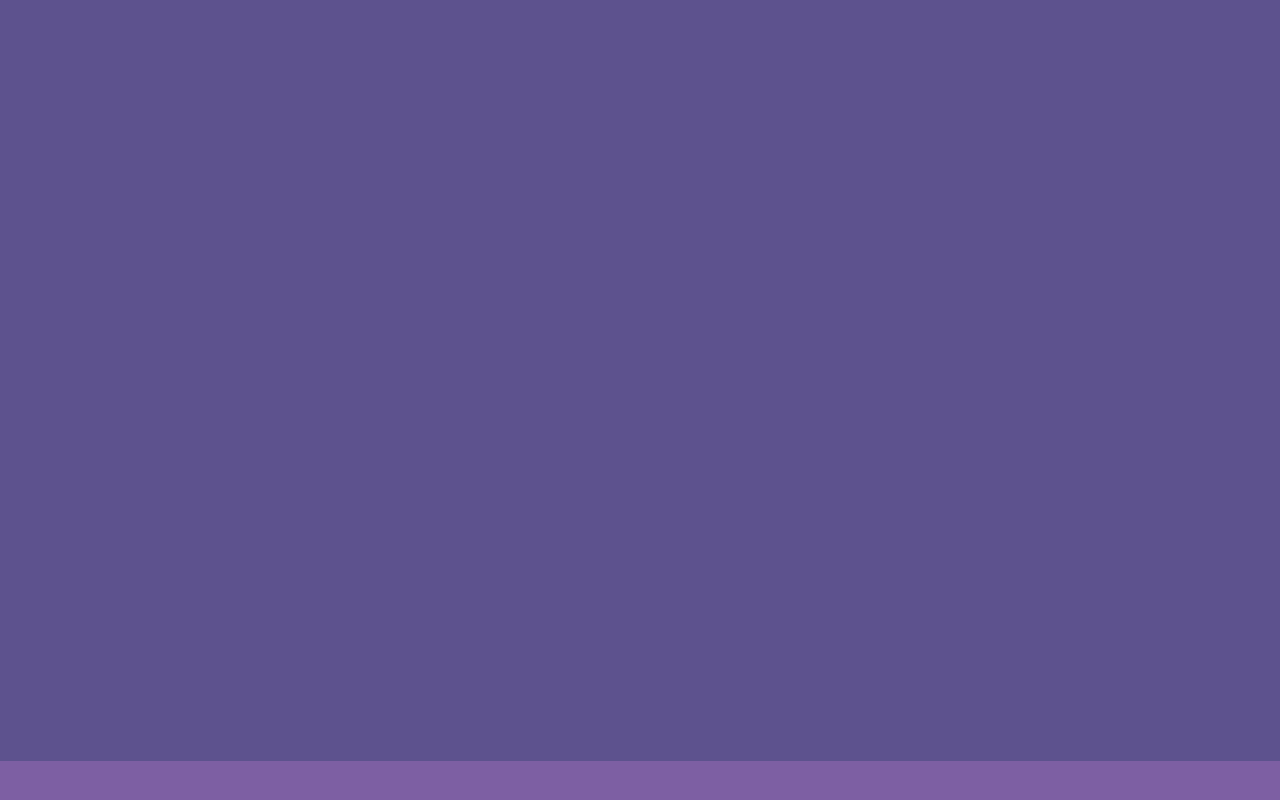
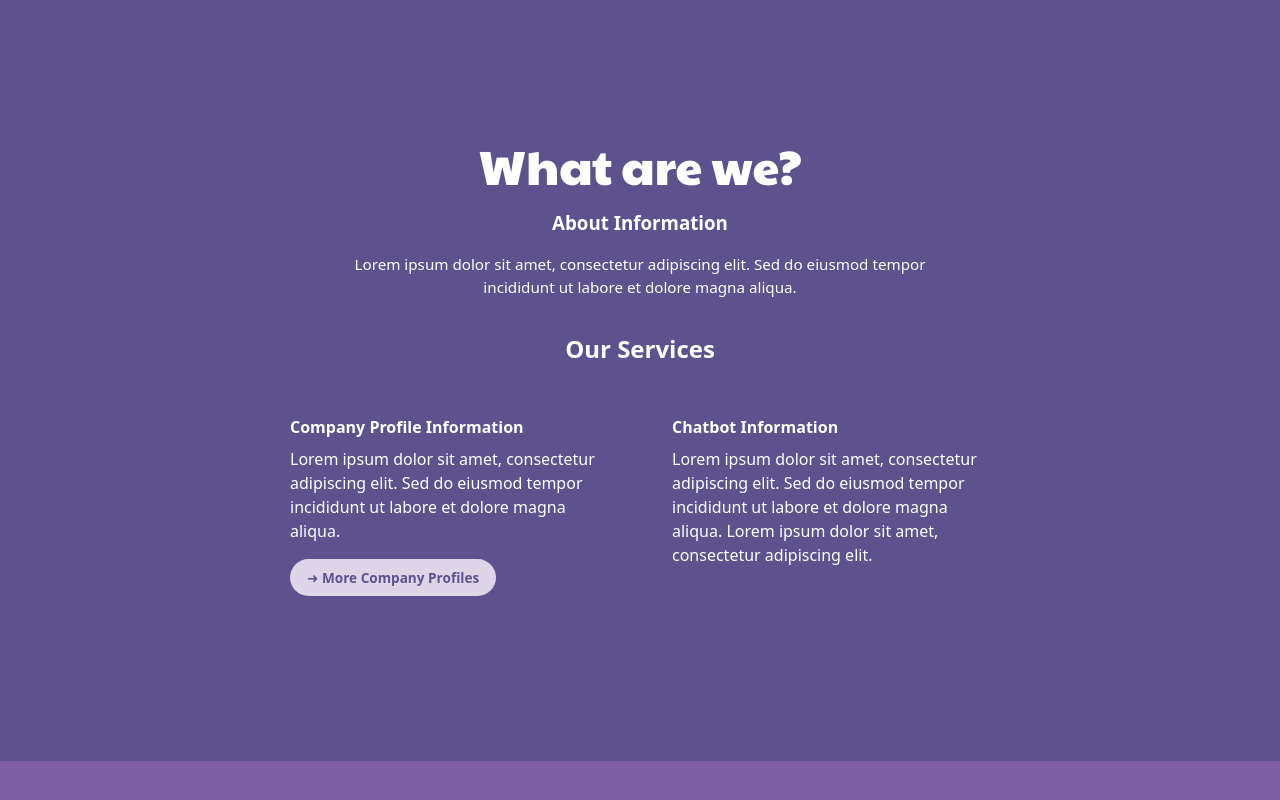
Before and after one commit to lyvnrin/valora-frontend, a React (Vite) app: page / in a window 1280 px wide. Shown: the part 819-1619 px from the top of the page. Built offline with nearby package versions, Linux system fonts and the light colour scheme.

Commit message:
sixth save - lost the whole about section + found it again through history

```diff
--- a/src/App.jsx
+++ b/src/App.jsx
@@ -23,7 +23,36 @@ function LandingPage() {
                 </section>
 
                 <section id="about" className="section about-section">
-                    {/* ... same as before ... */}
+                    <h1 className="about-title">What are we?</h1>
+                    <h3 className="about-subtitle">About Information</h3>
+                    <p className="about-description">
+                        Lorem ipsum dolor sit amet, consectetur adipiscing elit. Sed do eiusmod tempor
+                        incididunt ut labore et dolore magna aliqua.
+                    </p>
+
+                    <h3 className="our-services">Our Services</h3>
+
+                    <div className="services-container">
+                        <div className="service-box">
+                            <h4>Company Profile Information</h4>
+                            <p>
+                                Lorem ipsum dolor sit amet, consectetur adipiscing elit. Sed do eiusmod
+                                tempor incididunt ut labore et dolore magna aliqua.
+                            </p>
+                            <button className="profile-btn">
+                                &#10140; More Company Profiles
+                            </button>
+                        </div>
+
+                        <div className="service-box">
+                            <h4>Chatbot Information</h4>
+                            <p>
+                                Lorem ipsum dolor sit amet, consectetur adipiscing elit. Sed do eiusmod
+                                tempor incididunt ut labore et dolore magna aliqua. Lorem ipsum dolor sit
+                                amet, consectetur adipiscing elit.
+                            </p>
+                        </div>
+                    </div>
                 </section>
 
                 <section id="chatbot" className="section chatbot-section">
```
